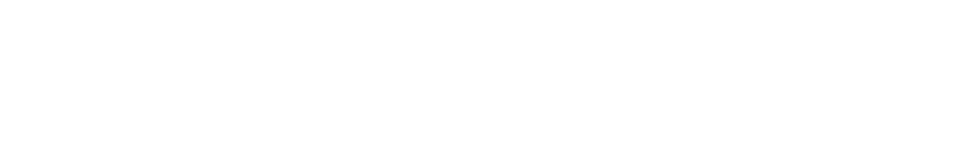
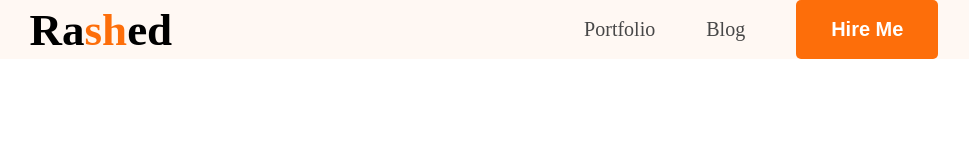
Before and after one commit to mdhimu0513/rashed-dev-portfolio-code, a plain HTML site: page index.html in a window 1280 px wide. Shown: the whole page, without its empty margins (156-1125 px from the left). Drawn offline with Linux system fonts and the light colour scheme.

Commit message:
desing navbar and styled according to design

```diff
--- a/index.html
+++ b/index.html
@@ -4,8 +4,23 @@
     <meta charset="UTF-8">
     <meta name="viewport" content="width=device-width, initial-scale=1.0">
     <title>Md Rashed portfolio</title>
+    <link rel="preconnect" href="https://fonts.googleapis.com">
+<link rel="preconnect" href="https://fonts.gstatic.com" crossorigin>
+<link href="https://fonts.googleapis.com/css2?family=Open+Sans:ital,wght@0,300..800;1,300..800&display=swap" rel="stylesheet">
+<link rel="stylesheet" href="styles/portfolio.css">
 </head>
-<body>
-
+<body class="font-open-scns">
+    <header>
+        <nav>
+            <div class="logo">
+               <h2>Ra<span class="color-orange">sh</span>ed</h2>
+            </div>
+            <ul class="menu">
+                <li><a href="">Portfolio</a></li>
+                <li><a href="">Blog</a></li>
+                <li><button class="btn">Hire Me</button></li>
+            </ul>
+        </nav>
+    </header>
 </body>
 </html>
--- /dev/null
+++ b/styles/portfolio.css
@@ -0,0 +1,56 @@
+*{
+    margin:0 ;
+    padding: 0;
+    box-sizing: border-box;
+}
+/* shared style */
+.font-open-sans {
+  font-family: "Open Sans", sans-serif;
+  font-optical-sizing: auto;
+}
+
+.logo h2{
+font-size: 45px;
+font-weight: 900;
+}
+.color-orange{
+    color:#fd6e0a;
+
+}
+
+.btn{
+    background-color: #fd6e0a;
+    border: none;
+    padding: 18px 35px;
+    border-radius: 5px;
+    font-size: 20px;
+    font-weight: bold;
+    color: white;
+}
+/* main style */
+
+header{
+    background-color: #fff8f3;
+    padding: top 50px;
+}
+nav{
+    width:71%;
+    max-width: 1140px;
+    /* border: 1px solid red; */
+    margin: 0px auto;
+    display: flex;
+    justify-content: space-between;
+    align-items: center;
+}
+nav .menu {
+    display: flex;
+    list-style: none;
+    gap: 51px;
+    align-items: center;
+
+}
+nav .menu a{
+    font-size: 20px;
+    color: #474747;
+    text-decoration: none;
+}
```
